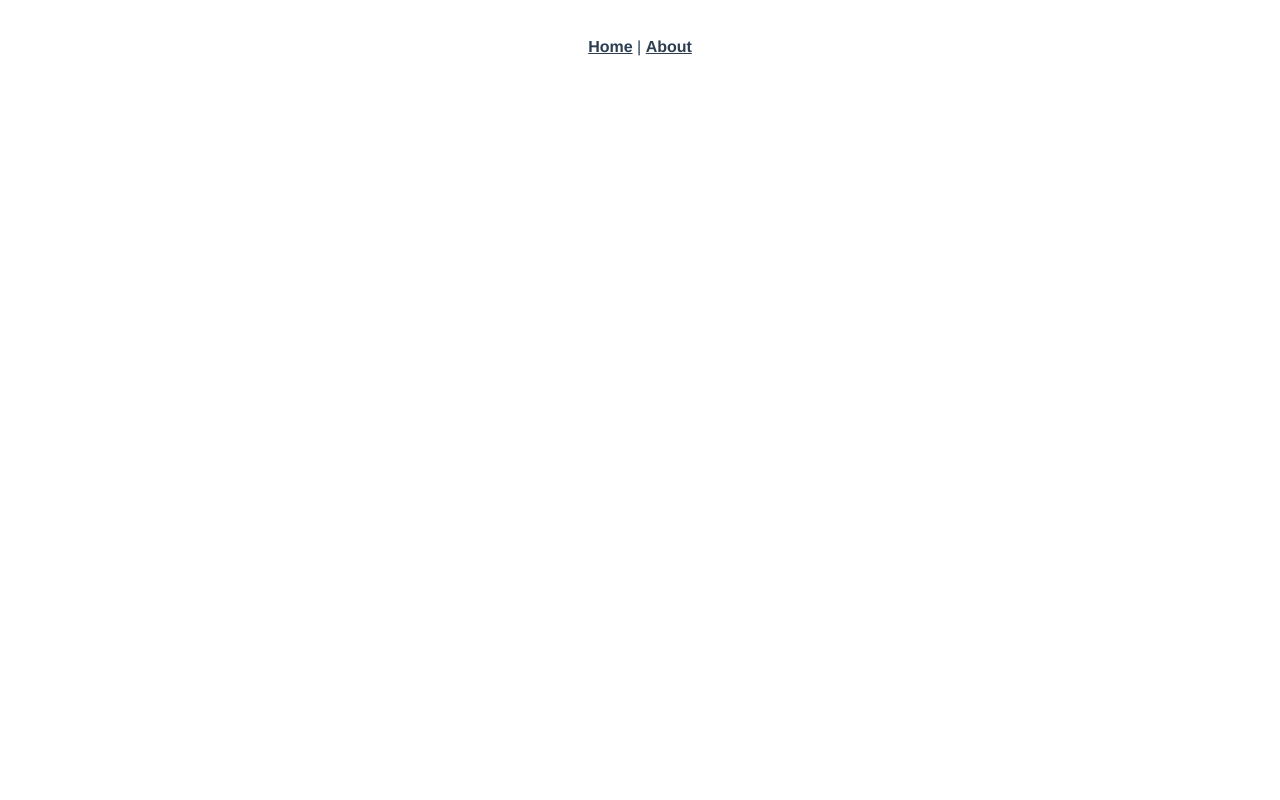
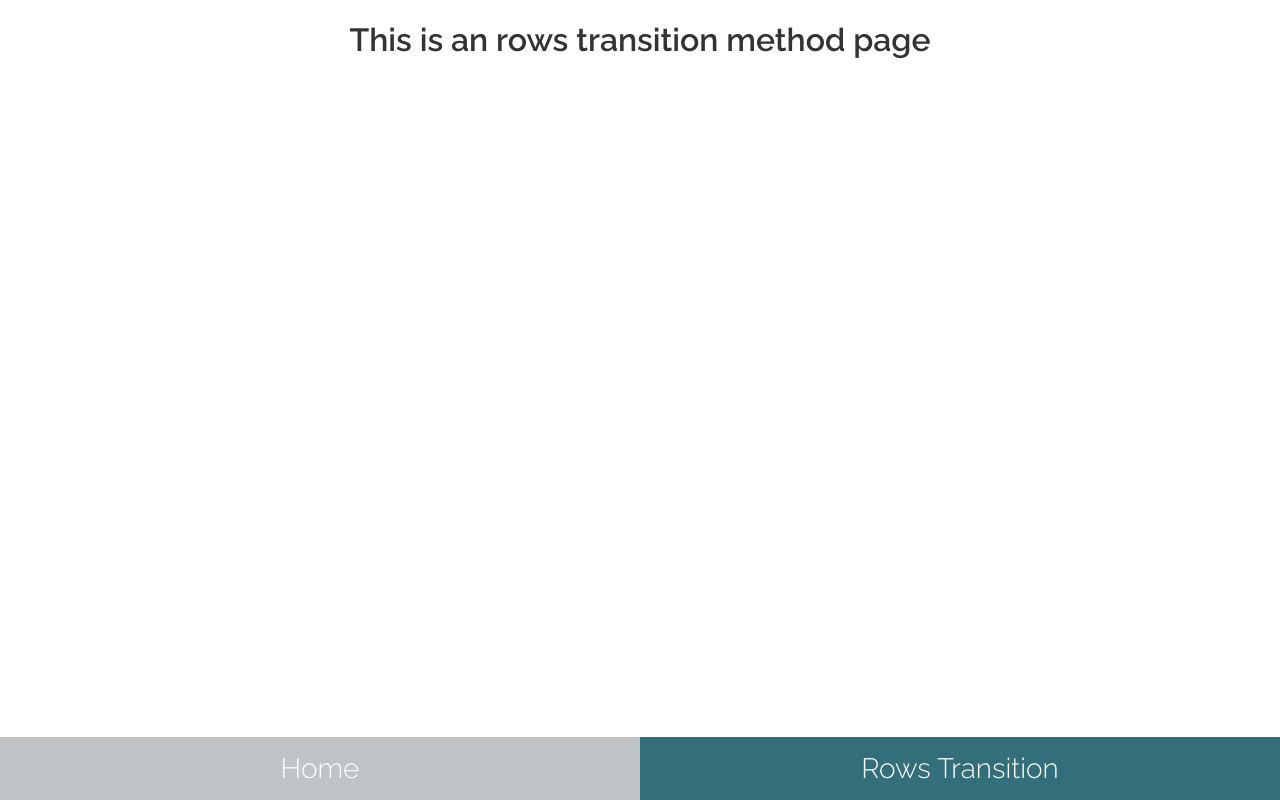
Before and after one commit to SG-WebDev/cipher-studies, a Vue app: page /#/rows-transition in a window 1280 px wide. Built offline with nearby package versions, Linux system fonts and the light colour scheme.

Commit message:
Create UI, content for home page

```diff
--- a/public/index.html
+++ b/public/index.html
@@ -5,6 +5,7 @@
     <meta http-equiv="X-UA-Compatible" content="IE=edge">
     <meta name="viewport" content="width=device-width,initial-scale=1.0">
     <link rel="icon" href="<%= BASE_URL %>favicon.ico">
+    <link href="https://fonts.googleapis.com/css?family=Raleway:300,600&display=swap" rel="stylesheet">
     <title><%= htmlWebpackPlugin.options.title %></title>
   </head>
   <body>
--- a/src/App.vue
+++ b/src/App.vue
@@ -1,32 +1,55 @@
 <template>
   <div id="app">
-    <div id="nav">
-      <router-link to="/">Home</router-link> |
-      <router-link to="/about">About</router-link>
+    <router-view/>
+    <div id="nav" class="nav">
+      <div class="nav__Item">
+        <router-link class="nav__Link" to="/">Home</router-link>
+      </div>
+      <div class="nav__Item">
+        <router-link class="nav__Link" to="/rows-transition">Rows Transition</router-link>
+      </div>
     </div>
-    <router-view/>
   </div>
 </template>
 
 <style lang="scss">
+$mainColor: #336e7b;
+$altColor: #558f9d;
+$lightGray: #bdc3c7;
+$textColor: #333333;
+$textAltColor: #ffffff;
+
 #app {
-  font-family: Avenir, Helvetica, Arial, sans-serif;
+  font-family: Raleway, Helvetica, Arial, sans-serif;
   -webkit-font-smoothing: antialiased;
   -moz-osx-font-smoothing: grayscale;
   text-align: center;
-  color: #2c3e50;
+  color: $textColor;
 }
 
-#nav {
-  padding: 30px;
-
-  a {
-    font-weight: bold;
-    color: #2c3e50;
-
-    &.router-link-exact-active {
-      color: #42b983;
-    }
+.nav {
+  position: absolute;
+  left: 0;
+  bottom: 0;
+  width: 100%;
+  display: flex;
+  justify-content: space-between;
+  &__Item {
+    background-color: $lightGray;
+    display: flex;
+    align-items: center;
+    justify-content: center;
+    flex: 1;
+  }
+  &__Link {
+    color: $textAltColor;
+    text-decoration: none;
+    font-size: 1.75rem;
+    flex-basis: 100%;
+    padding: 15px 0;
+  }
+  .router-link-exact-active {
+    background-color: $mainColor;
   }
 }
 </style>
--- a/src/components/HelloWorld.vue
+++ /dev/null
@@ -1,57 +0,0 @@
-<template>
-  <div class="hello">
-    <h1>{{ msg }}</h1>
-    <p>
-      For a guide and recipes on how to configure / customize this project,<br>
-      check out the
-      <a href="https://cli.vuejs.org" target="_blank" rel="noopener">vue-cli documentation</a>.
-    </p>
-    <h3>Installed CLI Plugins</h3>
-    <ul>
-      <li><a href="https://github.com/vuejs/vue-cli/tree/dev/packages/%40vue/cli-plugin-router" target="_blank" rel="noopener">router</a></li>
-    </ul>
-    <h3>Essential Links</h3>
-    <ul>
-      <li><a href="https://vuejs.org" target="_blank" rel="noopener">Core Docs</a></li>
-      <li><a href="https://forum.vuejs.org" target="_blank" rel="noopener">Forum</a></li>
-      <li><a href="https://chat.vuejs.org" target="_blank" rel="noopener">Community Chat</a></li>
-      <li><a href="https://twitter.com/vuejs" target="_blank" rel="noopener">Twitter</a></li>
-      <li><a href="https://news.vuejs.org" target="_blank" rel="noopener">News</a></li>
-    </ul>
-    <h3>Ecosystem</h3>
-    <ul>
-      <li><a href="https://router.vuejs.org" target="_blank" rel="noopener">vue-router</a></li>
-      <li><a href="https://vuex.vuejs.org" target="_blank" rel="noopener">vuex</a></li>
-      <li><a href="https://github.com/vuejs/vue-devtools#vue-devtools" target="_blank" rel="noopener">vue-devtools</a></li>
-      <li><a href="https://vue-loader.vuejs.org" target="_blank" rel="noopener">vue-loader</a></li>
-      <li><a href="https://github.com/vuejs/awesome-vue" target="_blank" rel="noopener">awesome-vue</a></li>
-    </ul>
-  </div>
-</template>
-
-<script>
-export default {
-  name: 'HelloWorld',
-  props: {
-    msg: String
-  }
-}
-</script>
-
-<!-- Add "scoped" attribute to limit CSS to this component only -->
-<style scoped lang="scss">
-h3 {
-  margin: 40px 0 0;
-}
-ul {
-  list-style-type: none;
-  padding: 0;
-}
-li {
-  display: inline-block;
-  margin: 0 10px;
-}
-a {
-  color: #42b983;
-}
-</style>
--- a/src/router/index.js
+++ b/src/router/index.js
@@ -11,13 +11,13 @@ const routes = [
     component: Home
   },
   {
-    path: '/about',
-    name: 'About',
+    path: '/rows-transition',
+    name: 'rows-transition',
     // route level code-splitting
     // this generates a separate chunk (about.[hash].js) for this route
     // which is lazy-loaded when the route is visited.
     component: function () {
-      return import(/* webpackChunkName: "about" */ '../views/About.vue')
+      return import(/* webpackChunkName: "about" */ '../views/RowsTransition.vue')
     }
   }
 ]
--- a/src/views/Home.vue
+++ b/src/views/Home.vue
@@ -1,18 +1,38 @@
 <template>
   <div class="home">
-    <img alt="Vue logo" src="../assets/logo.png">
-    <HelloWorld msg="Welcome to Your Vue.js App"/>
+    <div class="home__Desc">
+      <h1 class="home__Heading">
+        Cipher Studies
+      </h1>
+      <p class="home__Paragraph">
+        This is studies project prepared for <i>Basics of Data Security</i> lessons created by Szymon Grobelny.
+      </p>
+      <p class="home__Paragraph">
+        If you want test implementation of ciphers, algorithms etc. check navigation below. &#8595;
+      </p>
+    </div>
   </div>
 </template>
-
+<style lang="scss">
+  .home {
+    &__Heading {
+      font-size: 3rem;
+      font-weight: 600;
+    }
+    &__Desc {
+      display: flex;
+      flex-direction: column;
+      align-items: center;
+      justify-content: center;
+      font-size: 1.25rem;
+    }
+  }
+</style>
 <script>
 // @ is an alias to /src
-import HelloWorld from '@/components/HelloWorld.vue'
 
 export default {
   name: 'Home',
-  components: {
-    HelloWorld
-  }
+
 }
 </script>
--- a/src/views/About.vue
+++ b/src/views/RowsTransition.vue
@@ -1,5 +1,5 @@
 <template>
   <div class="about">
-    <h1>This is an about page</h1>
+    <h1>This is an rows transition method page</h1>
   </div>
 </template>
```
